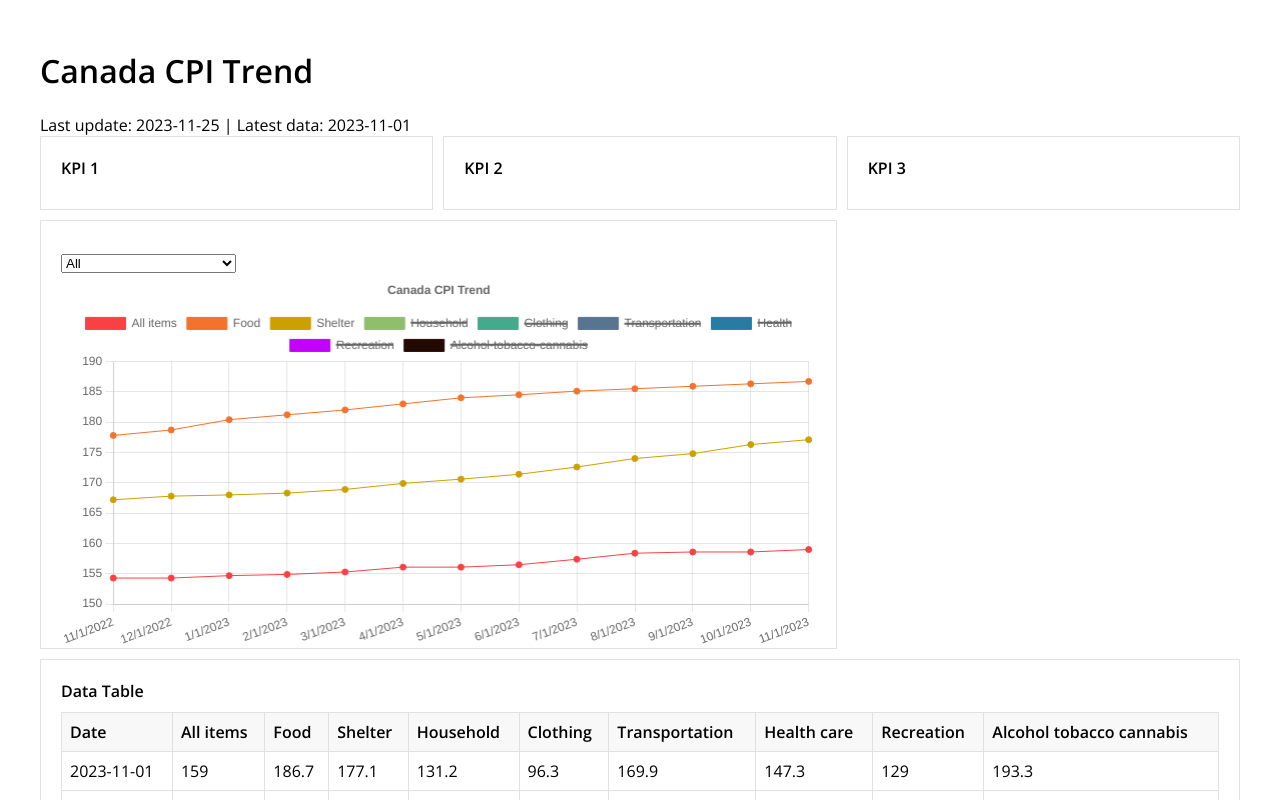
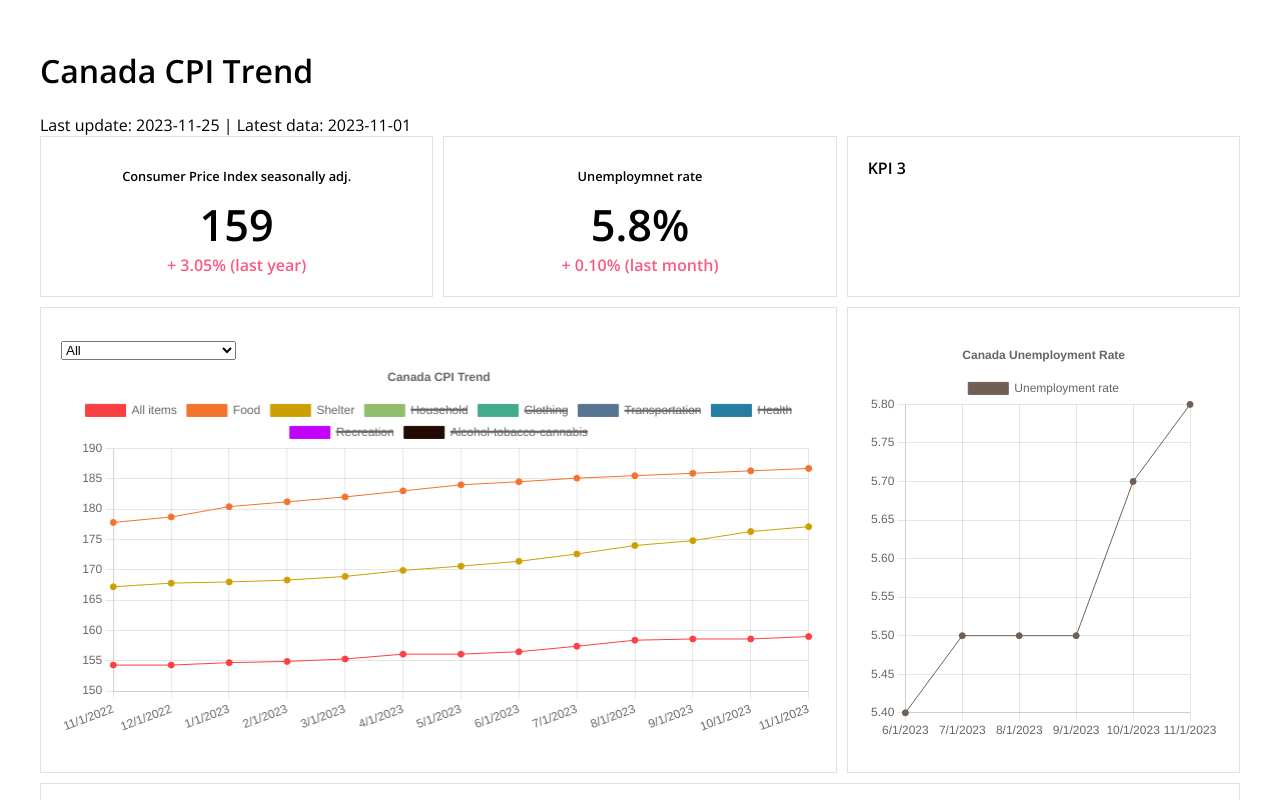
Before and after one commit to andy3278/Canada-Monthly-CPI, a plain HTML site: page website/index.html in a window 1280 px wide. Shown: the top 800 px of the page. Drawn offline with nearby package versions, Linux system fonts and the light colour scheme.

Commit message:
Update index.html

```diff
--- a/website/index.html
+++ b/website/index.html
@@ -21,6 +21,11 @@
         grid-template-columns: repeat(6, 1fr);
         gap: 10px;
     }
+    .grid-container {
+        display: grid;
+        grid-template-rows: auto auto auto; /* Creates three rows */
+        gap: 20px; /* Adjust as needed */
+    }
     .card {
         background: #fff;
         border: 1px solid #e1e1e1;
@@ -31,9 +36,16 @@
         margin-bottom: 10px;
     }
     .chart-container {
-        height: 0;
-        padding-bottom: 50%;
+        height: atuo;
+        padding-bottom: 2%;
         position: relative;
+    }
+    #unemployChart {
+        height: 100%;
+        width: 100%;
+    }
+    #unemployChartContainer {
+        height: 95%;
     }
     table {
         height: 400px;
@@ -55,6 +67,36 @@
         max-height: 400px;
         overflow-y: auto;
     }
+    .kpi {
+        font-size: 2.7rem;
+        font-weight: 600;
+        display: flex;
+        justify-content: center;
+        align-items: center;
+        flex-direction: column;
+    }
+    .kpi-change {
+        font-size: 1rem;
+        font-weight: 600;
+    }
+    .kpi-header {
+        font-size: 0.8rem;
+        font-weight: 600;
+        margin-bottom: 10px;
+        position: relative;
+        text-align: center;
+    }
+    .red {
+    color: #fa5a83;
+    }
+
+    .green {
+        color: #96ca2d;
+    }
+
+    .unchanged {
+        color: inherit; /* or any color you want for unchanged values */
+    }
 </style>
     </head>
 <body>
@@ -63,12 +105,16 @@
     <div id="latestData">Last update: | Latest data: </div>
     <div class="grid">
         <div class="card" style="grid-column: span 2;">
-        <div class="card-header">KPI 1</div>
+        <div class="card-header"></div>
         <!-- KPI 1 content goes here -->
+        <div class="kpi-header">Consumer Price Index seasonally adj.</div>
+        <div class="kpi" id ="kpi1"></div>
         </div>
         <div class="card" style="grid-column: span 2;">
-        <div class="card-header">KPI 2</div>
+        <div class="card-header"></div>
         <!-- KPI 2 content goes here -->
+        <div class="kpi-header">Unemploymnet rate</div>
+        <div class="kpi" id ="kpi2"></div>
         </div>
         <div class="card" style="grid-column: span 2;">
         <div class="card-header">KPI 3</div>
@@ -91,6 +137,13 @@
                 <option value="Alcohol-tobacco-cannabis">Alcohol-tobacco-cannabis</option>
             </select>
             <canvas id="cpiChart"></canvas>
+        </div>
+        </div>
+        <!-- Line Chart for unemployment rate -->
+        <div class="card" style="grid-column: span 2;">
+        <div class="card-header"></div>
+        <div class="chart-container" id="unemployChartContainer">
+            <canvas id="unemployChart"></canvas>
         </div>
         </div>
         <!-- Table -->
@@ -125,21 +178,79 @@
 
     <script>
         // Load your JSON data
-        fetch('../data/Canada_CPI_11012022_11012023.json')
-            .then(response => response.json())
-            .then(data => {
+        Promise.all([
+            fetch('../data/Canada_CPI_11012022_11012023.json').then(response => response.json()),
+            fetch('../data/Canada_Unemployment_rate.json').then(response => response.json())
+        ])
+        .then(([data1, data2]) => {
             // Extract the months and CPI values from the data
-                const months = data.map(item => new Date(item.Date).toLocaleDateString());
+            const months = data1.map(item => new Date(item.Date).toLocaleDateString());
 
-                const allItems = data.map(item => item['All-items']);
-                const food = data.map(item => item['Food']);
-                const shelter = data.map(item => item['Shelter']);
-                const household = data.map(item => item['Household']);
-                const clothing = data.map(item => item['Clothing']);
-                const transportation = data.map(item => item['Transportation']);
-                const health = data.map(item => item['Health']);
-                const recreation = data.map(item => item['Recreation']);
-                const alcohol = data.map(item => item['Alcohol-tobacco-cannabis']);
+            const allItems = data1.map(item => item['All-items']);
+            const food = data1.map(item => item['Food']);
+            const shelter = data1.map(item => item['Shelter']);
+            const household = data1.map(item => item['Household']);
+            const clothing = data1.map(item => item['Clothing']);
+            const transportation = data1.map(item => item['Transportation']);
+            const health = data1.map(item => item['Health']);
+            const recreation = data1.map(item => item['Recreation']);
+            const alcohol = data1.map(item => item['Alcohol-tobacco-cannabis']);
+
+            const CPIThisMonth = data1[data1.length - 1]['All-items'];
+            const CPIPreviousMonth = data1[data1.length - 2]['All-items'];
+            const CPIPreviousYear = data1[data1.length - 13]['All-items'];
+
+            var CPIDiff = CPIThisMonth - CPIPreviousMonth;
+            var CPIYearDiff = (CPIThisMonth - CPIPreviousYear)/CPIPreviousYear * 100;
+            var CPIDiffString;
+            var colorClass;
+            CPIDiff = CPIDiff.toFixed(2);
+            CPIYearDiff = CPIYearDiff.toFixed(2);
+
+            const UnemployThisMonth = data2[data2.length - 1]['Unemployment rate'];
+            const UnemployPreviousMonth = data2[data2.length - 2]['Unemployment rate'];
+
+            var UnemployDiff = UnemployThisMonth - UnemployPreviousMonth;
+            UnemployDiff = UnemployDiff.toFixed(2);
+
+            if (CPIDiff > 0) {
+                var CPIDiffString = `+ ${CPIDiff} (last month)`;
+                colorClass = 'red';
+            } else if (CPIDiff < 0) {
+                var CPIDiffString = `- ${CPIDiff} (last month)`;
+                colorClass = 'green';
+            } else {
+                var CPIDiffString = "No change (last month)";
+                colorClass = 'unchanged';
+            }
+            var CPIYearDiffString;
+            var YearDiffcolorClass;
+            if (CPIYearDiff > 0) {
+                var CPIYearDiffString = `+ ${CPIYearDiff}% (last year)`;
+                YearDiffcolorClass = 'red';
+            } else if (CPIYearDiff < 0) {
+                var CPIYearDiffString = `- ${CPIYearDiff}% (last year)`;
+                YearDiffcolorClass = 'green';
+            } else {
+                var CPIYearDiffString = "No change (last year)";
+                YearDiffcolorClass = 'unchanged';
+            }
+            var kpi1Div = document.getElementById('kpi1');
+            kpi1Div.innerHTML = `<span class="kpi-value">${CPIThisMonth}</span> <span class="kpi-change ${YearDiffcolorClass}">${CPIYearDiffString}</span>`;
+
+            if (UnemployDiff > 0) {
+                var UnemployDiffString = `+ ${UnemployDiff}% (last month)`;
+                colorClass = 'red';
+            } else if (UnemployDiff < 0) {
+                var UnemployDiffString = `- ${UnemployDiff}% (last month)`;
+                colorClass = 'green';
+            } else {
+                var UnemployDiffString = "No change (last month)";
+                colorClass = 'unchanged';
+            }
+            var kpi2Div = document.getElementById('kpi2');
+            kpi2Div.innerHTML = `<span class="kpi-value">${UnemployThisMonth}%</span> <span class="kpi-change ${colorClass}">${UnemployDiffString}</span>`;
+
             // Get the context of the canvas element we want to select
             var ctx = document.getElementById('cpiChart').getContext('2d');
 
@@ -244,7 +355,7 @@
                 var selectedOption = this.value;
 
                 // Update the 'hidden' property of each dataset depending on the selected option
-                    myChart.data.datasets.forEach(function(dataset) {
+                myChart.data1.datasets.forEach(function(dataset) {
                     if (selectedOption === 'All') {
                         dataset.hidden = false;
                     } else {
@@ -255,8 +366,41 @@
                 // Update the chart to reflect the changes to the datasets
                 myChart.update();
             });
+
+            var ctx2 = document.getElementById('unemployChart').getContext('2d');
+            var myChart2 = new Chart(ctx2, {
+                type: 'line',
+                data: {
+                    labels: months.slice(-6),
+                    datasets: [{
+                        label: 'Unemployment rate',
+                        // lastes 3 months data
+                        data: data2.map(item => item['Unemployment rate']).slice(-6),
+                        backgroundColor: '#705f55',
+                        borderColor: '#705f55',
+                        borderWidth: 1,
+                        hidden: false
+                    }]
+                },
+                options: {
+                    responsive: true,
+                    maintainAspectRatio: false,
+                    scales: {
+                        y: {
+                            beginAtZero: false
+                        }
+                    },
+                    plugins: {
+                        title: {
+                            display: true,
+                            text: 'Canada Unemployment Rate'
+                        }
+                    }
+                }
+            });
+
             var latestDataDiv = document.getElementById('latestData');
-                var latestDate = new Date(Math.max.apply(null, data.map(item => item.Date)));
+            var latestDate = new Date(Math.max.apply(null, data1.map(item => item.Date)));
             // Convert the latest date to a string in the ISO 8601 format and extract just the date part
             var latestDateString = latestDate.toISOString().substring(0, 10);
             // find latest update date
@@ -272,11 +416,11 @@
             // Create the table
             var tableBody = document.getElementById('data-table').getElementsByTagName('tbody')[0];
             // sorting data by date descending
-                data.sort(function(a, b) {
+            data1.sort(function(a, b) {
                 var dateA = new Date(a.Date), dateB = new Date(b.Date);
                 return dateB - dateA; // sort in descending order
             });
-                data.forEach(function(item) {
+            data1.forEach(function(item) {
                     var row = tableBody.insertRow();
                     var monthCell = row.insertCell();
                     var cpiCell = row.insertCell();
```
Lines whose indentation alone changed are shown as unchanged.
